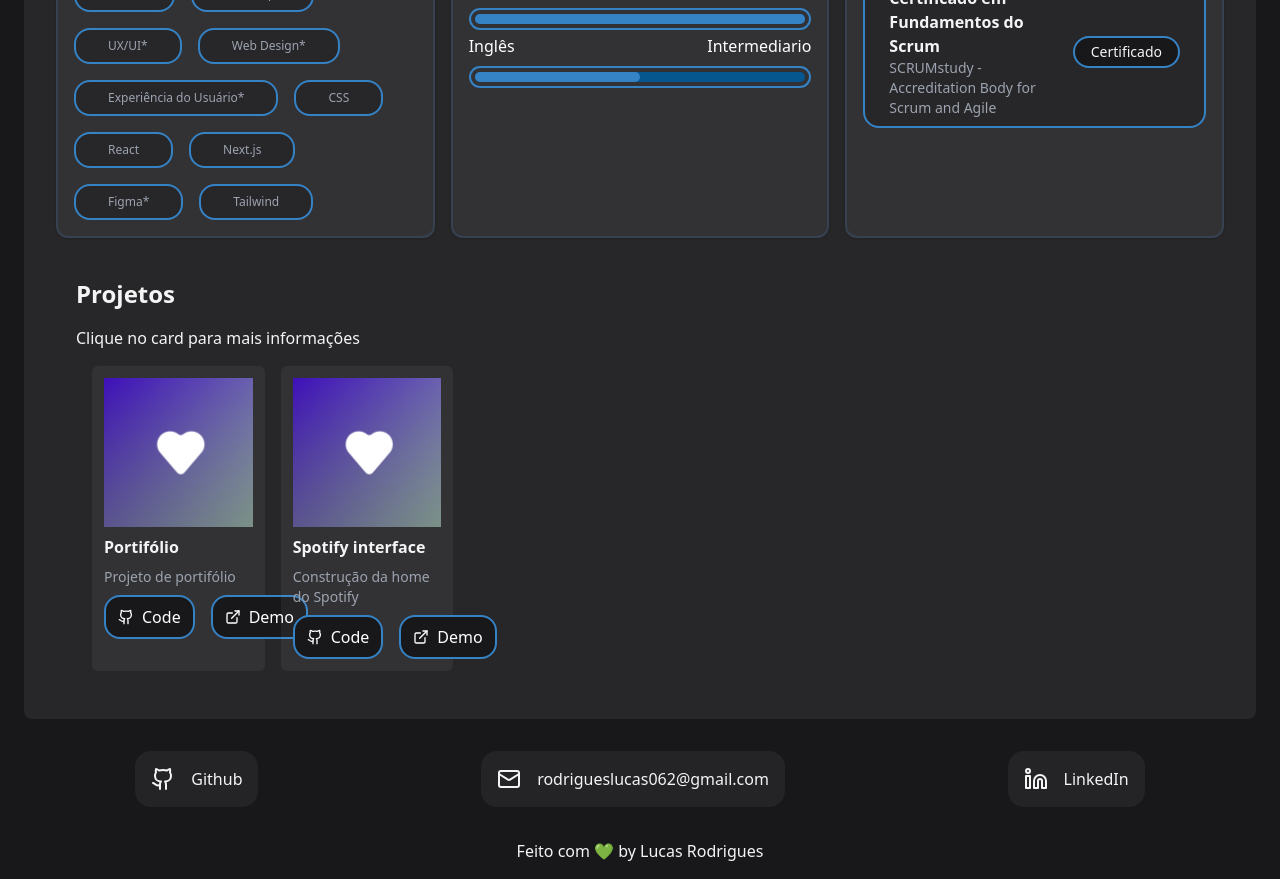
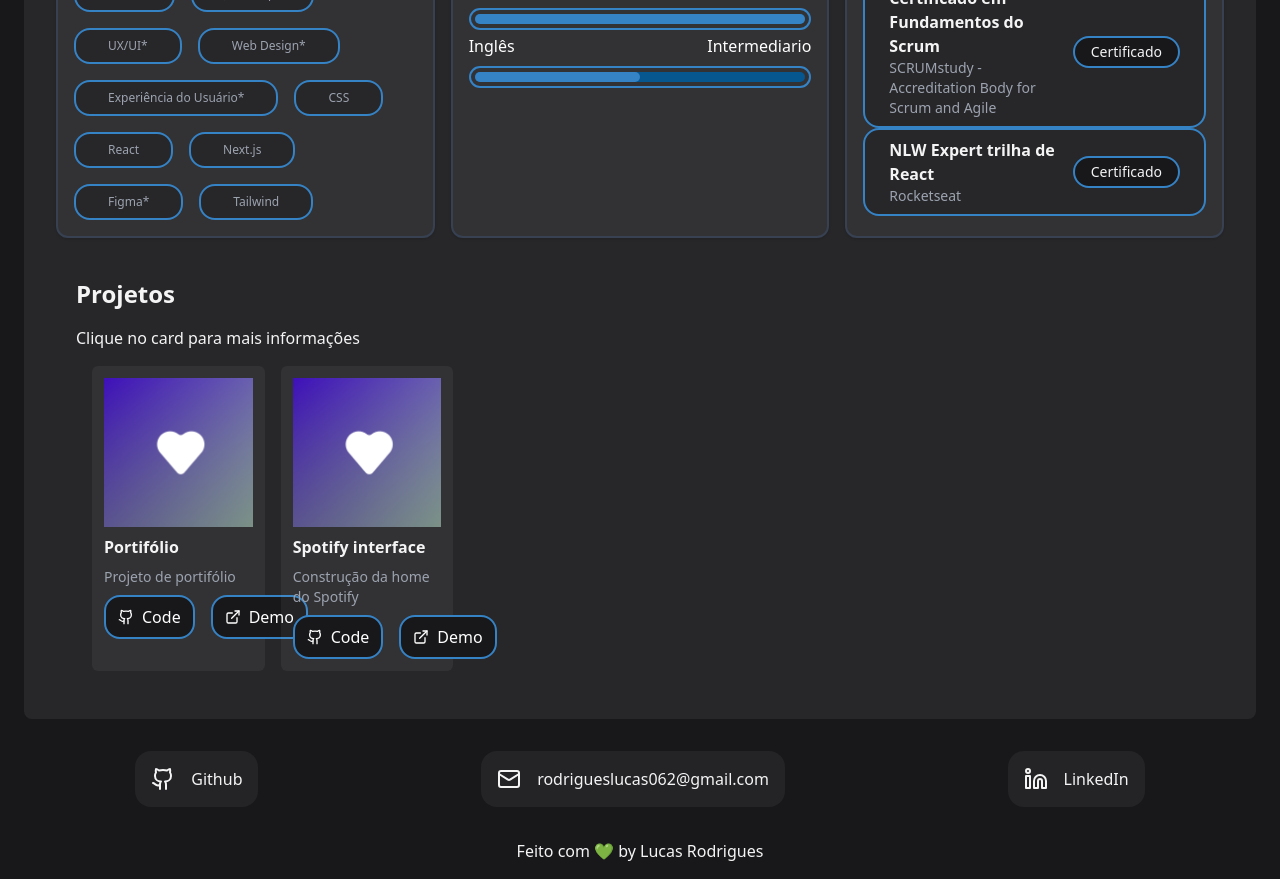
Before and after one commit to rodrigueslucas062/portfolio, a Next.js app: page / in a window 1280 px wide. Shown: the part 940-1819 px from the top of the page. Built offline with nearby package versions, Linux system fonts and the light colour scheme.

Commit message:
✨ New certificate

```diff
--- a/src/components/habilidades/Habilidades.jsx
+++ b/src/components/habilidades/Habilidades.jsx
@@ -107,6 +107,19 @@ const Habilidades = () => {
                                     </Link>
                                 </div>
                             </div>
+                            <div className="bg-zinc-800 py-2 px-6 rounded-2xl border-2 border-azul-claro flex items-center">
+                                <div className="flex flex-col mr-4">
+                                    <strong className="font-semi-bold">NLW Expert trilha de React</strong>
+                                    <span className="text-sm text-gray-400">Rocketseat</span>
+                                </div>
+                                <div>
+                                    <Link href={"https://app.rocketseat.com.br/certificates/5999773a-6058-4671-b2f1-9c8dfc2aa11c"} target="_blank">
+                                        <button className="border-2 border-azul-claro bg-zinc-900 py-1 px-4 rounded-full">
+                                            <p className="text-sm bold">Certificado</p>
+                                        </button>
+                                    </Link>
+                                </div>
+                            </div>
                         </div>
                     </div>
                 </div>
```
